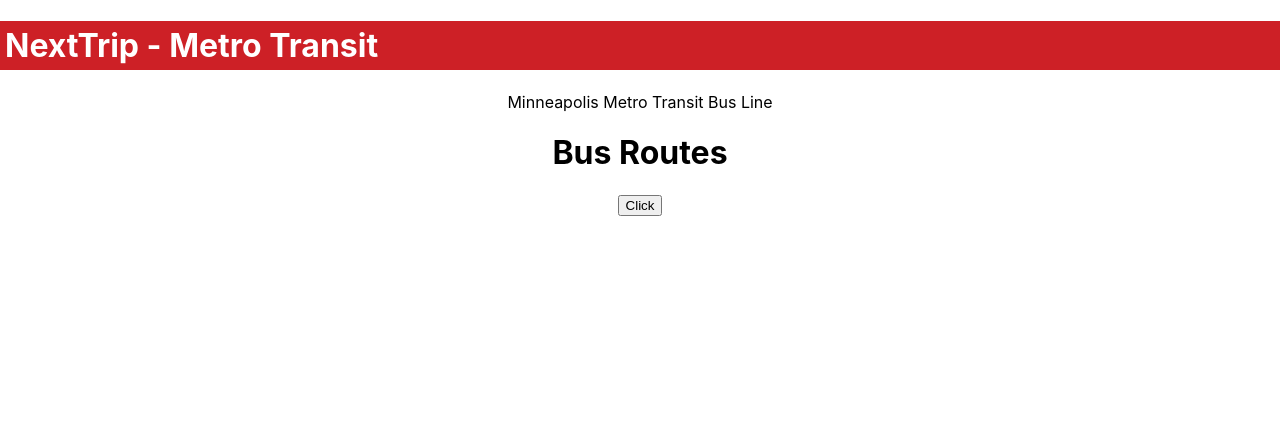
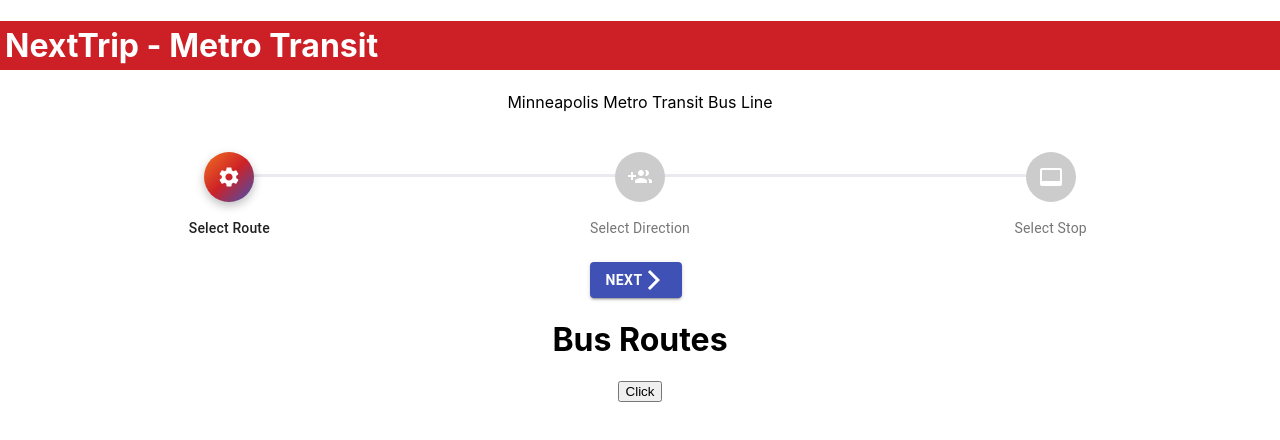
Before and after one commit to m2vang/nextTrip, a React (Create React App) app in the folder nextrip-casestudy/: page / in a window 1280 px wide. Shown: the top 440 px of the page. Built offline with nearby package versions, Linux system fonts and the light colour scheme; no server answers; what redux-immutable-state-invariant would draw is missing.

Commit message:
Stepper put in place for Route selection and material ui added

```diff
--- a/nextrip-casestudy/package.json
+++ b/nextrip-casestudy/package.json
@@ -3,6 +3,8 @@
   "version": "0.1.0",
   "private": true,
   "dependencies": {
+    "@material-ui/core": "^4.9.7",
+    "@material-ui/icons": "^4.9.1",
     "@testing-library/jest-dom": "^4.2.4",
     "@testing-library/react": "^9.5.0",
     "@testing-library/user-event": "^7.2.1",
--- a/nextrip-casestudy/src/App.js
+++ b/nextrip-casestudy/src/App.js
@@ -1,6 +1,7 @@
 import React from 'react';
 import './App.scss';
 import Header from './components/Header';
+import ProcessStepper from './components/ProcessStepper';
 import BusRoutes from './components/BusRoutes';
 
 function App() {
@@ -8,6 +9,7 @@
     <div className="App">
       <Header/>
       <p>Minneapolis Metro Transit Bus Line</p>
+        <ProcessStepper/>
       <BusRoutes/>
     </div>
   );
--- a/nextrip-casestudy/src/App.scss
+++ b/nextrip-casestudy/src/App.scss
@@ -1,4 +1,5 @@
 .App {
   text-align: center;
   height: 100vh;
+  //background-color: linear-gradient( 136deg, rgb(242,113,33) 0%, rgb(233,64,87) 50%, rgb(63,81,181) 100%);
 }
--- /dev/null
+++ b/nextrip-casestudy/src/components/ProcessStepper.js
@@ -0,0 +1,169 @@
+import React from 'react';
+import PropTypes from 'prop-types';
+import { makeStyles, withStyles } from '@material-ui/core/styles';
+import clsx from 'clsx';
+import Stepper from '@material-ui/core/Stepper';
+import Step from '@material-ui/core/Step';
+import StepLabel from '@material-ui/core/StepLabel';
+import SettingsIcon from '@material-ui/icons/Settings';
+import GroupAddIcon from '@material-ui/icons/GroupAdd';
+import VideoLabelIcon from '@material-ui/icons/VideoLabel';
+import StepConnector from '@material-ui/core/StepConnector';
+import Button from '@material-ui/core/Button';
+import { useSelector } from 'react-redux'
+import Typography from "@material-ui/core/Typography";
+//icons
+import ArrowForwardIosIcon from '@material-ui/icons/ArrowForwardIos';
+import ArrowBackIosIcon from '@material-ui/icons/ArrowBackIos';
+import RefreshIcon from '@material-ui/icons/Refresh';
+
+
+const ColorlibConnector = withStyles({
+	alternativeLabel: {
+		top: 22,
+	},
+	active: {
+		'& $line': {
+			backgroundImage:
+				'linear-gradient( 95deg,rgb(242,113,33) 0%,rgb(233,64,87) 50%,rgb(138,35,135) 100%)',
+		},
+	},
+	completed: {
+		'& $line': {
+			backgroundImage:
+				'linear-gradient( 95deg,rgb(242,113,33) 0%,rgb(233,64,87) 50%,rgb(138,35,135) 100%)',
+		},
+	},
+	line: {
+		height: 3,
+		border: 0,
+		backgroundColor: '#eaeaf0',
+		borderRadius: 1,
+	},
+})(StepConnector);
+
+const useColorlibStepIconStyles = makeStyles({
+	root: {
+		backgroundColor: '#ccc',
+		zIndex: 1,
+		color: '#fff',
+		width: 50,
+		height: 50,
+		display: 'flex',
+		borderRadius: '50%',
+		justifyContent: 'center',
+		alignItems: 'center',
+	},
+	active: {
+		backgroundImage:
+			'linear-gradient( 136deg, rgb(242,113,33) 0%, rgb(205,34,39) 50%, rgb(63,81,181) 100%)',
+		boxShadow: '0 4px 10px 0 rgba(0,0,0,.25)',
+	},
+	completed: {
+		backgroundImage:
+			'linear-gradient( 136deg, rgb(242,113,33) 0%, rgb(233,64,87) 50%, rgb(138,35,135) 100%)',
+	},
+});
+
+function ColorlibStepIcon(props) {
+	const classes = useColorlibStepIconStyles();
+	const { active, completed } = props;
+
+	const icons = {
+		1: <SettingsIcon />,
+		2: <GroupAddIcon />,
+		3: <VideoLabelIcon />,
+	};
+
+	return (
+		<div
+			className={clsx(classes.root, {
+				[classes.active]: active,
+				[classes.completed]: completed,
+			})}
+		>
+			{icons[String(props.icon)]}
+		</div>
+	);
+}
+
+ColorlibStepIcon.propTypes = {
+	active: PropTypes.bool,
+	completed: PropTypes.bool,
+	icon: PropTypes.node,
+};
+
+const useStyles = makeStyles(theme => ({
+	root: {
+		width: '100%',
+	},
+	button: {
+		fontWeight: 'bolder',
+		marginRight: theme.spacing(1),
+	},
+	instructions: {
+		marginTop: theme.spacing(1),
+		marginBottom: theme.spacing(1),
+	},
+}));
+
+export default function CustomizedSteppers() {
+	const classes = useStyles();
+	const [activeStep, setActiveStep] = React.useState(0);
+	const {steps} = useSelector(state => ({steps: state.bRoute.steps}));
+
+	const handleNext = () => {
+		setActiveStep(prevActiveStep => prevActiveStep + 1);
+	};
+
+	const handleBack = () => {
+		setActiveStep(prevActiveStep => prevActiveStep - 1);
+	};
+
+	const handleReset = () => {
+		setActiveStep(0);
+	};
+
+	return (
+		<div className={classes.root}>
+			<Stepper alternativeLabel activeStep={activeStep} connector={<ColorlibConnector />}>
+				{steps.map(label => (
+					<Step key={label}>
+						<StepLabel StepIconComponent={ColorlibStepIcon}>{label}</StepLabel>
+					</Step>
+				))}
+			</Stepper>
+			<div>
+				{activeStep === steps.length ? (
+					<div>
+						<Typography className={classes.instructions}>
+							Have a safe trip!
+						</Typography>
+						<Button variant="contained" color="primary" onClick={handleReset} className={classes.button}>
+							Restart
+							<RefreshIcon />
+						</Button>
+					</div>
+				) : (
+					<div>
+						<div>
+							{activeStep === 0 ? null :
+								<Button variant="contained" onClick={handleBack} className={classes.button}>
+									<ArrowBackIosIcon />
+									Back
+								</Button>}
+							<Button
+								variant="contained"
+								color="primary"
+								onClick={handleNext}
+								className={classes.button}>
+								{activeStep === steps.length - 1 ? 'Finish' : 'Next'}
+								<ArrowForwardIosIcon />
+							</Button>
+						</div>
+					</div>
+				)}
+			</div>
+		</div>
+	);
+}
--- /dev/null
+++ b/nextrip-casestudy/src/redux/InitialStates.js
@@ -0,0 +1,4 @@
+export const INIT_STATE = {
+	busRoute: '',
+	steps: ['Select Route', 'Select Direction', 'Select Stop'],
+};
--- a/nextrip-casestudy/src/redux/reducers/BusRouteReducer.js
+++ b/nextrip-casestudy/src/redux/reducers/BusRouteReducer.js
@@ -1,8 +1,5 @@
 import { STORE_BUS_ROUTE, CLEAR_BUS_ROUTE } from '../actions/Types';
-
-const INIT_STATE = {
-    busRoute: ''
-};
+import { INIT_STATE } from '../InitialStates';
 
 export default (state = INIT_STATE, action) => {
     switch (action.type) {
```
Also changed, not shown: 1 other file (tests, documents, lock files or other folders).
